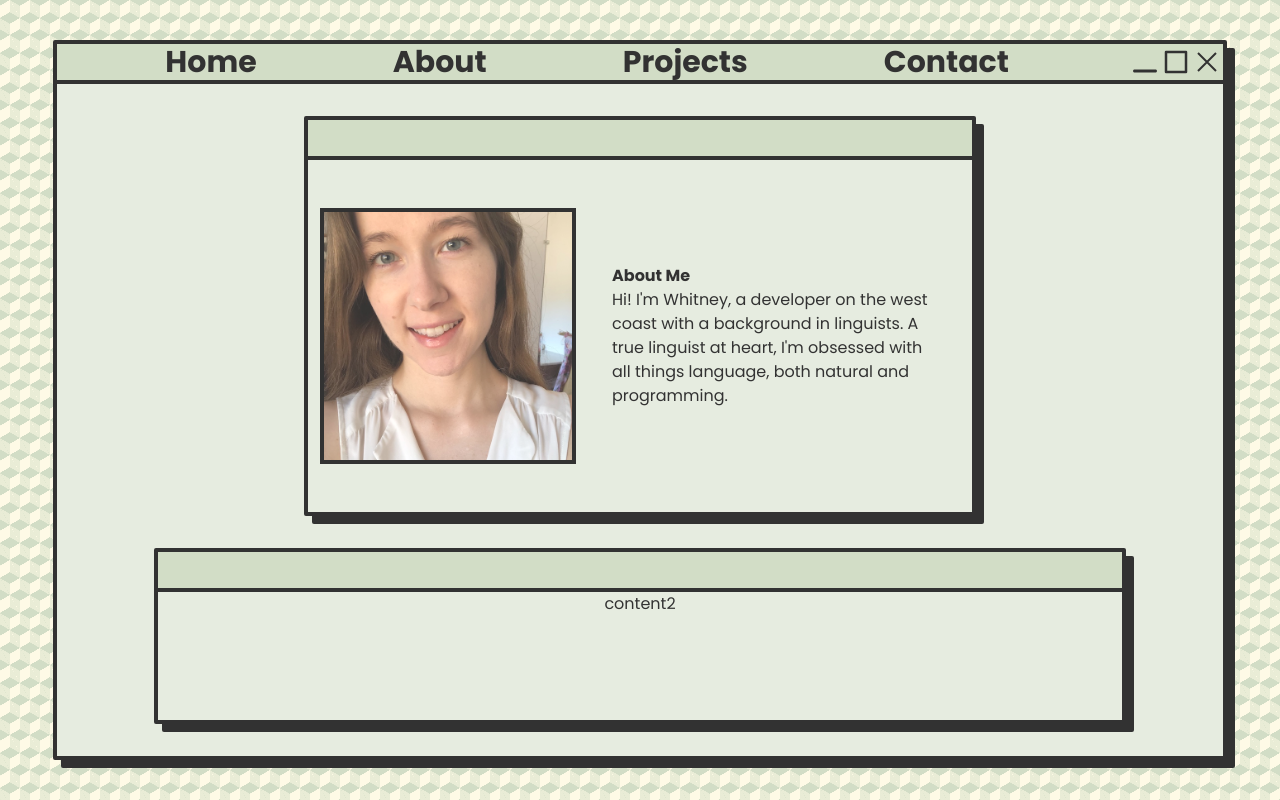
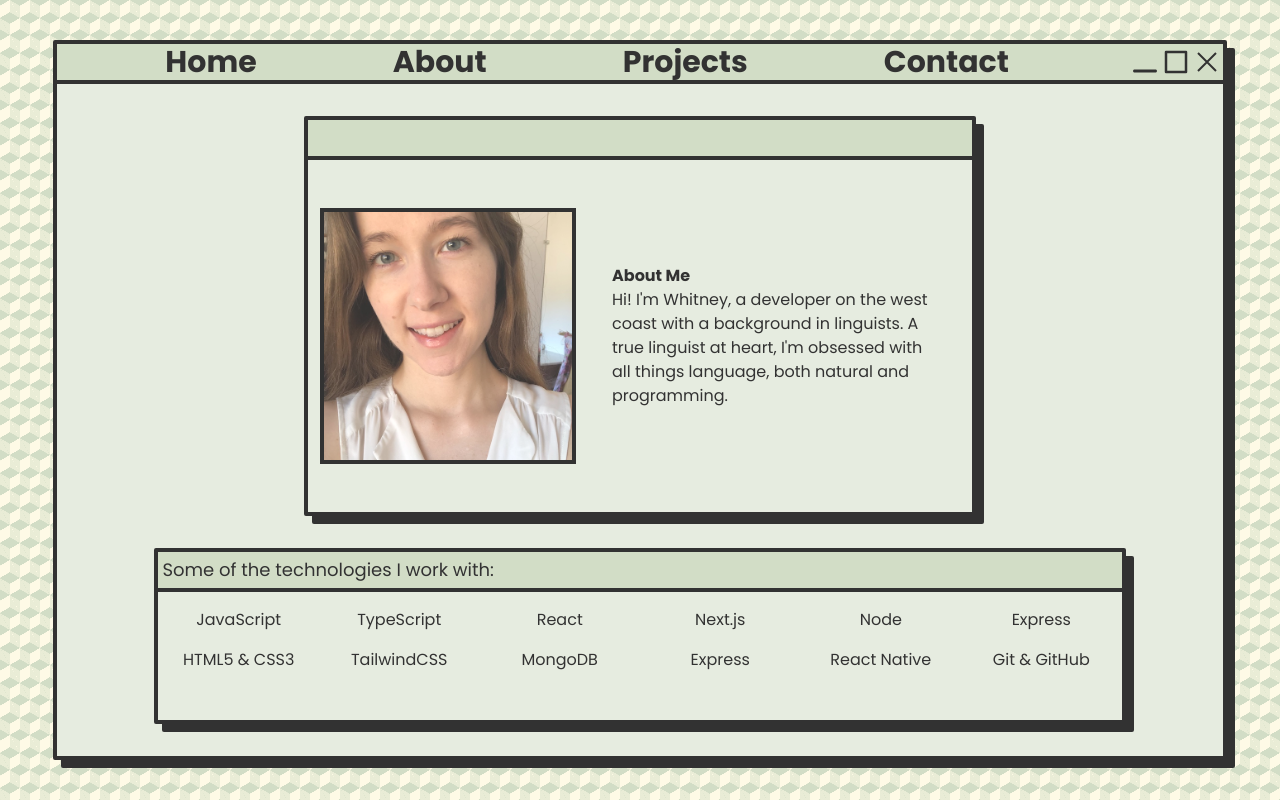
Before and after one commit to whitneywind/portfolio, a React (Vite) app: page / in a window 1280 px wide. Both pictures are taken after a click on the button "About". Built offline with nearby package versions, Linux system fonts and the light colour scheme.

Commit message:
about updates

```diff
--- a/src/App.jsx
+++ b/src/App.jsx
@@ -45,10 +45,7 @@ function App() {
 
   return (
     <main className="text-center w-screen h-screen flex items-center justify-center">
-      <div
-        id="big-box"
-        className="w-11/12 h-[90%] border-solid border-4 shadow-custom rounded-sm bg-vlGreen flex flex-col justify-center"
-      >
+      <div className="w-11/12 h-[90%] border-solid border-4 shadow-custom rounded-sm bg-vlGreen flex flex-col justify-center">
         <div className="border-solid bg-lGreen border-b-4 h-10 grid grid-cols-8">
           <nav className="col-span-7 flex place-content-around ml-10">
             <button
--- a/src/components/About.jsx
+++ b/src/components/About.jsx
@@ -2,20 +2,6 @@ import img from "../assets/IMG_1727.jpg";
 
 const About = () => {
   return (
-    // <div className="w-fit border-solid border-4 shadow-custom rounded-sm bg-vlGreen">
-    //   <div className="bg-lGreen border-solid border-b-4 h-10 flex justify-end place-items-center px-1 space-x-1"></div>
-    //   <div className="flex w-2/3 space-x-5 place-items-center h-36">
-    //     <img src={img} className="h-1/5 border-4" />
-    //     <div className="border-2 h-1/2 p-2 text-left">
-    //       <h1 className="font-bold">About Me</h1>
-    //       <p>
-    //         Hi! I'm Whitney, a developer on the west coast with a background in
-    //         linguists. A linguist at heart, I love all things language - both
-    //         natural languages and computer languages.
-    //       </p>
-    //     </div>
-    //   </div>
-    // </div>
     <>
       <div className="w-2/3 max-w-2xl h-2/3 self-center border-solid border-4 mt-8 shadow-custom rounded-sm bg-vlGreen">
         <div className="bg-lGreen border-solid border-b-4 h-10 flex justify-end place-items-center px-1 space-x-1"></div>
@@ -34,9 +20,22 @@ const About = () => {
         </div>
       </div>
       <div className="w-5/6 h-1/3 self-center border-solid border-4 my-8 shadow-custom rounded-sm bg-vlGreen">
-        <div className="bg-lGreen border-solid border-b-4 h-10 flex justify-end place-items-center px-1 space-x-1"></div>
-        <div className="flex h-fit flex-col justify-center items-center">
-          content2
+        <div className="bg-lGreen border-solid border-b-4 h-10 flex text-lg place-items-center px-1">
+          Some of the technologies I work with:
+        </div>
+        <div className="grid grid-cols-6 space-y-4">
+          <span className="mt-4 mb-0">JavaScript</span>
+          <span>TypeScript</span>
+          <span>React</span>
+          <span>Next.js</span>
+          <span>Node</span>
+          <span>Express</span>
+          <span>HTML5 & CSS3</span>
+          <span>TailwindCSS</span>
+          <span>MongoDB</span>
+          <span>Express</span>
+          <span>React Native</span>
+          <span>Git & GitHub</span>
         </div>
       </div>
     </>
--- a/src/components/Intro.jsx
+++ b/src/components/Intro.jsx
@@ -7,7 +7,7 @@ import Email from "./mini-components/Email";
 
 const Intro = () => {
   return (
-    <div className="main-content flex justify-center place-items-center h-[93%] w-full">
+    <div className="main-content flex justify-center place-items-center h-[100%] w-full">
       <div className="w-11/12 h-5/6 border-solid border-4 shadow-custom rounded-sm bg-vlGreen">
         <div className="bg-lGreen border-solid border-b-4 h-10 flex justify-end place-items-center px-1 space-x-1">
           <FaRegWindowMinimize className="text-2xl" />
```
